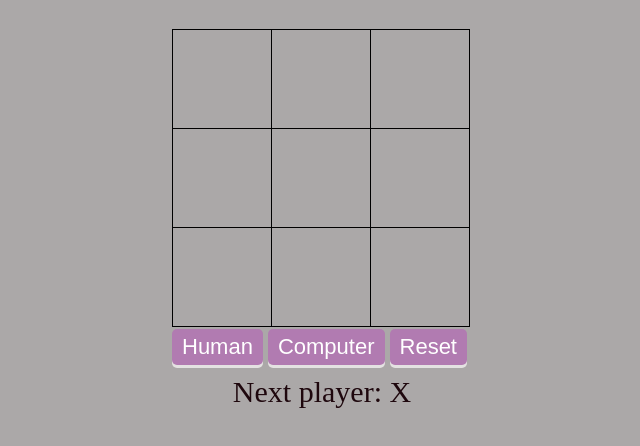
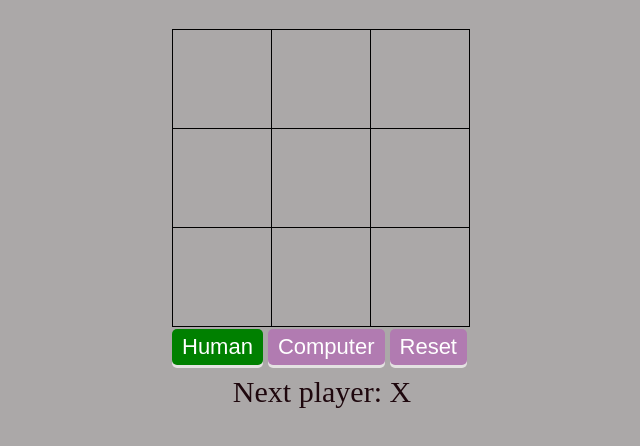
Before and after one commit to Quinne2002/quyenne123, a React (Create React App) app: page / in a window 1280 px wide. Shown: the top 446 px of the page, without its empty margins (318-958 px from the left). Built offline with nearby package versions, Linux system fonts and the light colour scheme.

Commit message:
update mau

```diff
--- a/src/App.js
+++ b/src/App.js
@@ -1,4 +1,4 @@
-import { useState } from "react";
+import { useState,useEffect } from "react";
 import Board from "./Board";
 import "./index.css";
 
@@ -10,18 +10,21 @@ export default function App() {
   const [buttonColor, setButtonColor] = useState(" rgb(177, 123, 177)");
   const [buttonColorcom, setButtonColorcom] = useState(" rgb(177, 123, 177)");
 
+  useEffect(() => {
+    if (gameMode === "player") {
+      setButtonColor("green");
+      setButtonColorcom("rgb(177, 123, 177)");
+    } else if (gameMode === "computer") {
+      setButtonColorcom("blue");
+      setButtonColor("rgb(177, 123, 177)");
+    }
+  }, [gameMode]);
 
   const handleGameModeChange = (m) => {
     setGameMode(m);
     setSquares(Array(9).fill(null));
     setXIsNext(true);
-    if (m === "player") {
-      setButtonColor("green");
-    } else if (m === "computer") {
-      setButtonColorcom("blue");
-    }
   };
-
 
   const handleClick = (i) => {
     if (checkWinner(squares) || squares[i]) {
```
